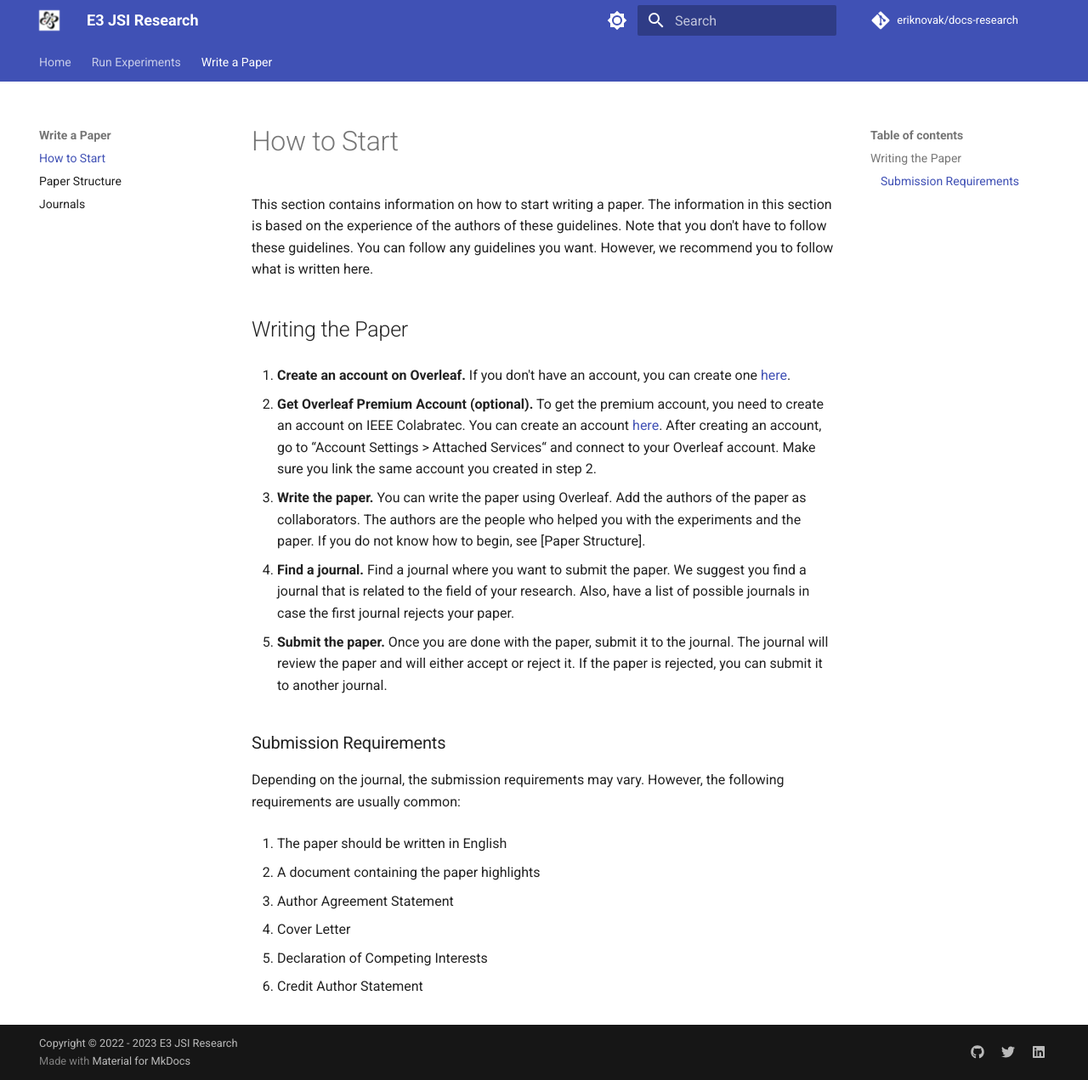
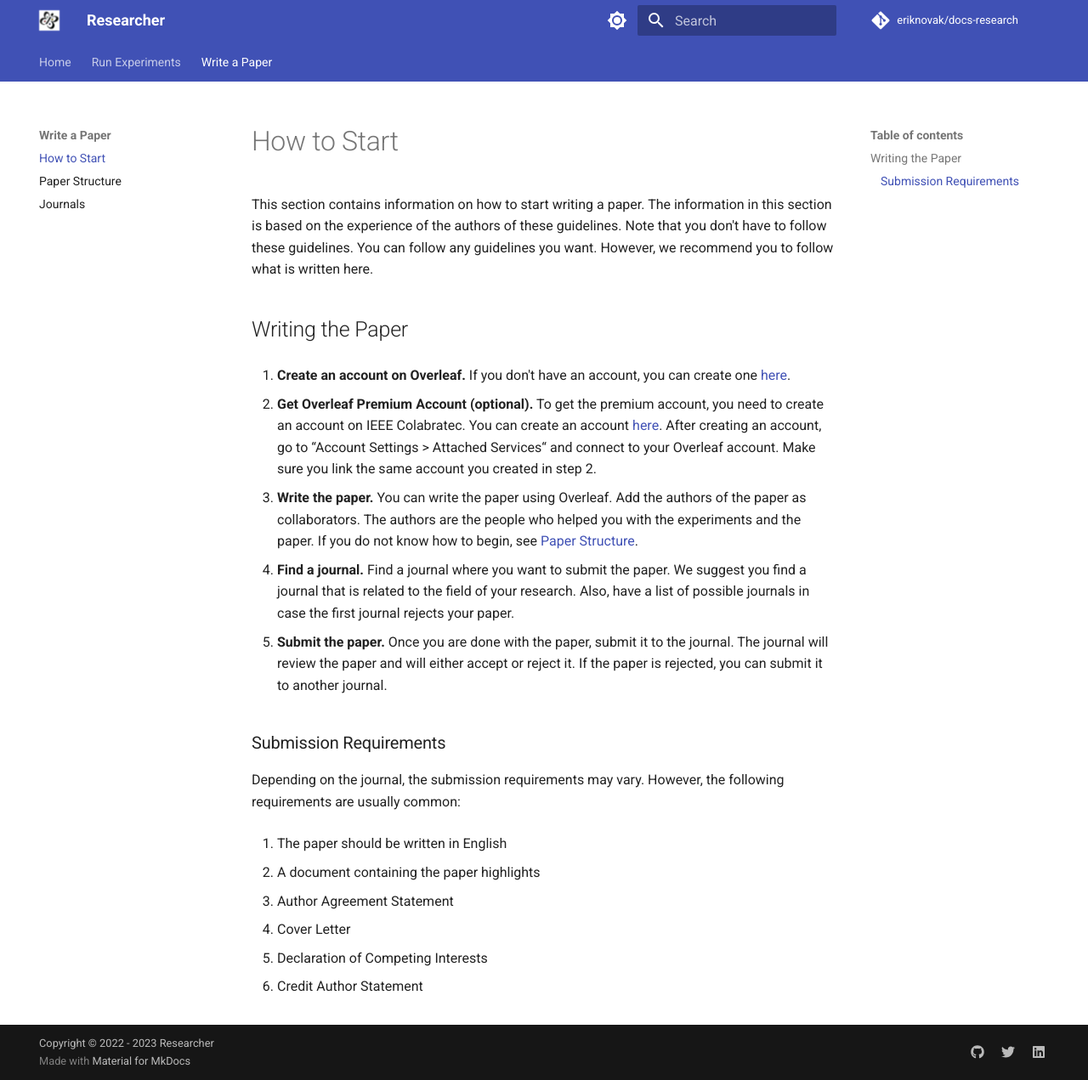
Before and after one commit to eriknovak/docs-research, an MkDocs documentation site: the page built from docs/papers/how-to-start.md, in a window 1280 px wide and 1271 px high. Shown: the whole window at 85% size. Built offline with MkDocs 1.6.1 and Material for MkDocs 9.7.7, drawn with Linux system fonts in a browser that asks for light colours; comment, search, counter and statistics services are not loaded.

Commit message:
:memo: Format pages and fix links

```diff
--- a/docs/papers/how-to-start.md
+++ b/docs/papers/how-to-start.md
@@ -13,11 +13,11 @@
 ## Writing the Paper
 
 1. **Create an account on Overleaf.** If you don't have an account, you can
-   create one [here](https://www.overleaf.com).
+   create one [here][overleaf].
 
 2. **Get Overleaf Premium Account (optional).** To get the premium account, you
    need to create an account on IEEE Colabratec. You can create an account
-   [here](https://ieee-collabratec.ieee.org/). After creating an account, go to
+   [here][ieee-colab]. After creating an account, go to
    “Account Settings > Attached Services“ and connect to your Overleaf account.
    Make sure you link the same account you created in step 2.
 
--- a/mkdocs.yml
+++ b/mkdocs.yml
@@ -1,5 +1,5 @@
 # Project information
-site_name: E3 JSI Research
+site_name: Researcher
 site_author: Erik Novak
 site_description: >-
   The documentation to help start students and researchers on their
@@ -10,12 +10,13 @@
 repo_url: https://github.com/eriknovak/docs-research
 
 # Copyright
-copyright: Copyright &copy; 2022 - 2023 E3 JSI Research
+copyright: Copyright &copy; 2022 - 2023 Researcher
 
 # Configuration
 theme:
   name: material
   features:
+    - content.code.copy
     - content.code.annotate
     - content.tooltips
     - navigation.indexes
@@ -46,12 +47,18 @@
 # Markdown Extensions
 markdown_extensions:
   - admonition
+  - attr_list
+  - def_list
+  - pymdownx.critic
   - pymdownx.details
   - pymdownx.superfences
-  - def_list
   - pymdownx.tasklist:
       custom_checkbox: true
-  - attr_list
+  - pymdownx.highlight:
+      anchor_linenums: true
+  - pymdownx.inlinehilite
+  - pymdownx.snippets
+  - pymdownx.superfences
   - pymdownx.emoji:
       emoji_index: !!python/name:materialx.emoji.twemoji
       emoji_generator: !!python/name:materialx.emoji.to_svg
```
Also changed, not shown: other parts of docs/papers/how-to-start.md (+6 -0 lines), docs/experiments/how-to-start.md (+2 -0 lines), docs/experiments/tech-stack.md (+8 -8 lines), docs/papers/journals.md (+22 -21 lines).
